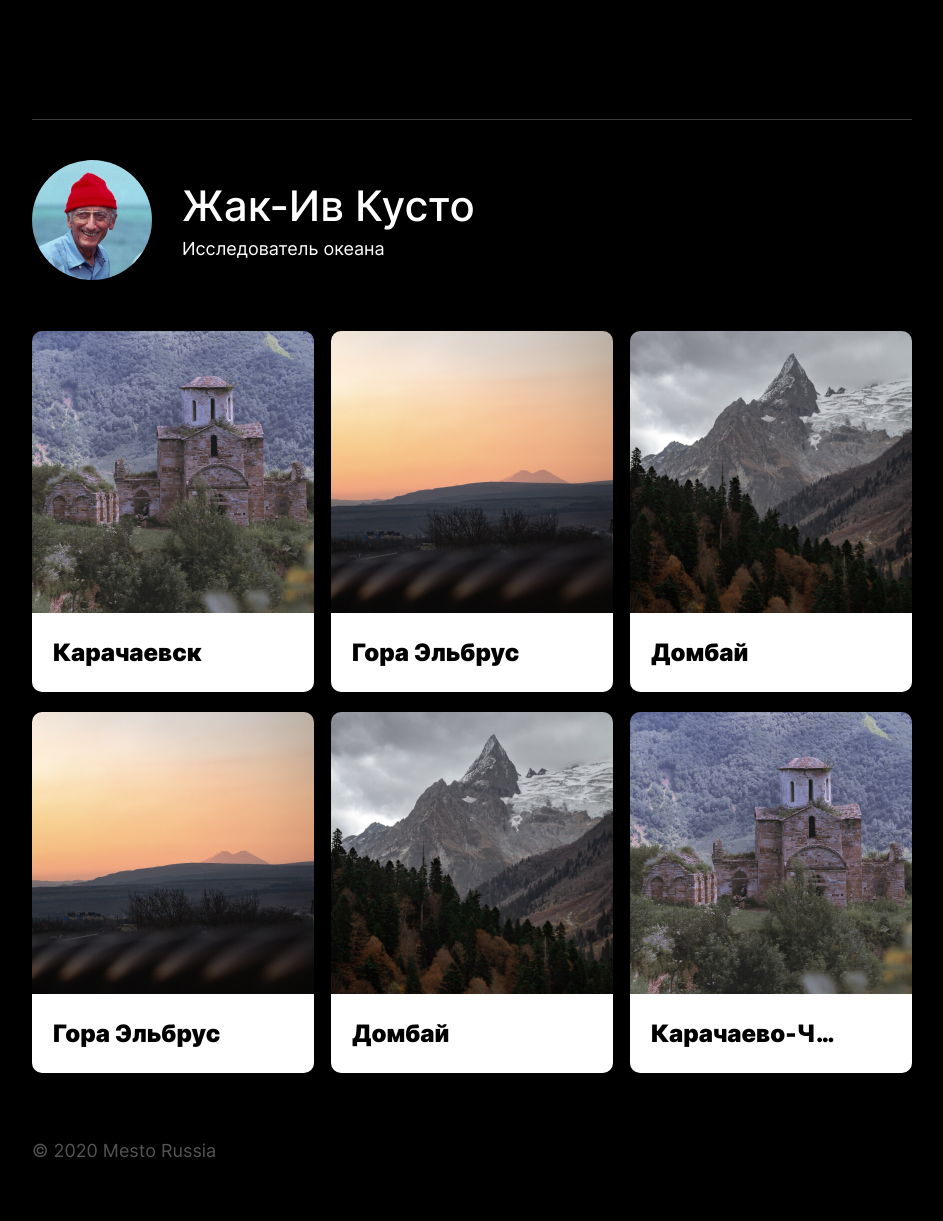
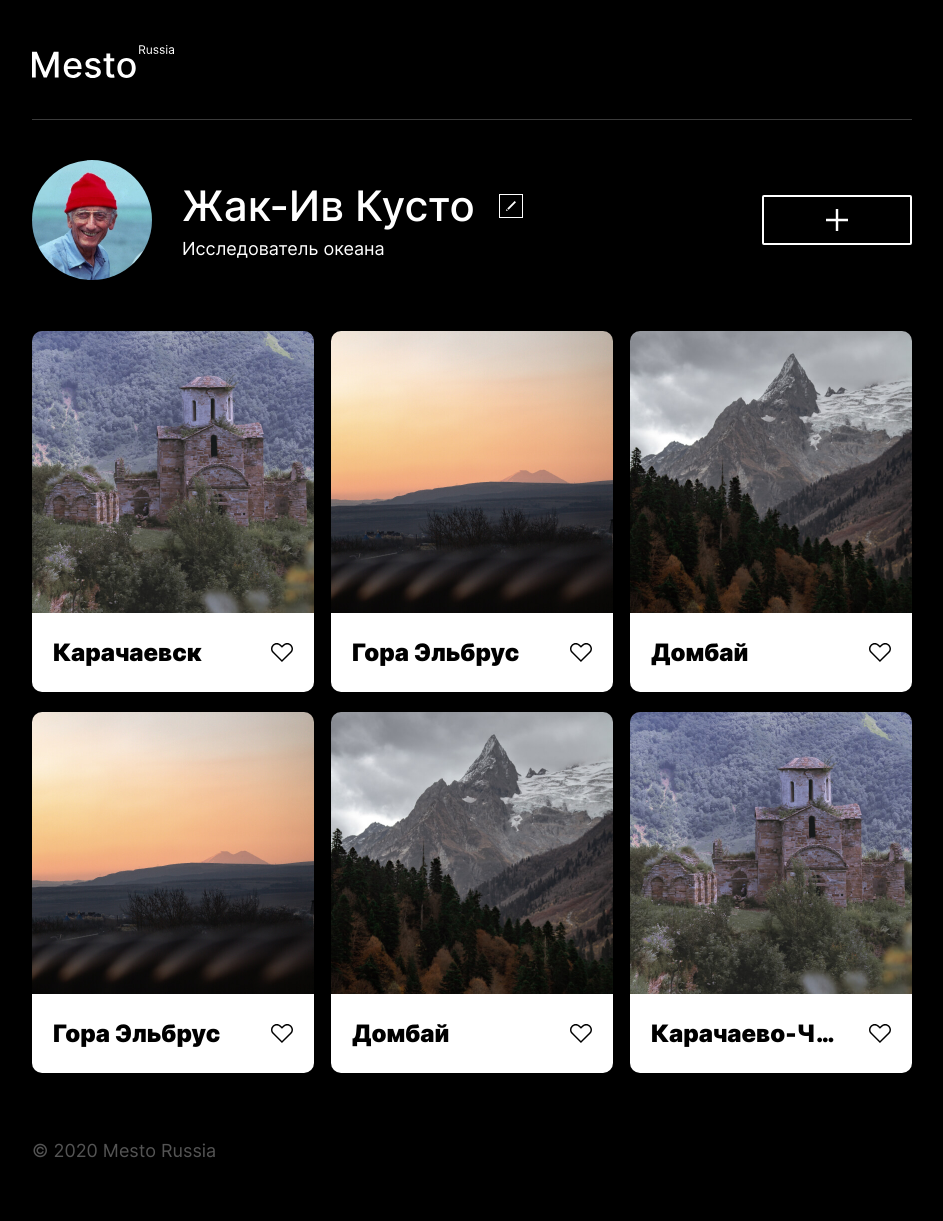
Before and after one commit to khitryy54/mesto-project-bootcamp, a plain HTML site: page index.html in a window 1280 px wide. Shown: the whole page, without its empty margins (168-1111 px from the left). Drawn offline with Linux system fonts and the light colour scheme.

Commit message:
Первый коммит

```diff
--- a/blocks/element/__heart/_active/element__heart_active.css
+++ b/blocks/element/__heart/_active/element__heart_active.css
@@ -1,3 +1,3 @@
 .element__heart_active {
-  background-image: url(../images/heart-active.svg);
+  background-image: url(../../../../images/heart-active.svg);
 }
--- a/blocks/element/__heart/element__heart.css
+++ b/blocks/element/__heart/element__heart.css
@@ -2,7 +2,7 @@
   width: 22px;
   height: 19px;
   border: none;
-  background-image: url(../images/heart.svg);
+  background-image: url(../../../images/heart.svg);
   background-color: #FFF;
   background-size: cover;
   padding: 0;
@@ -12,5 +12,5 @@
 }
 
 .element__heart:hover {
-  background-image: url(../images/heart-hover.svg);
+  background-image: url(../../../images/heart-hover.svg);
 }
--- a/blocks/header/__logo/header__logo.css
+++ b/blocks/header/__logo/header__logo.css
@@ -1,7 +1,7 @@
 .header__logo {
   width: 142px;
   height: 33px;
-  background-image: url(../images/logo.svg);
+  background-image: url(../../../images/logo.svg);
   background-repeat: no-repeat;
   background-size: cover;
 }
--- a/blocks/profile/__add-button/profile__add-button.css
+++ b/blocks/profile/__add-button/profile__add-button.css
@@ -1,7 +1,7 @@
 .profile__add-button {
   width: 150px;
   height: 50px;
-  background-image: url(../images/add-button.svg);
+  background-image: url(../../../images/add-button.svg);
   background-size: cover;
   background-color: #000;
   border: none;
@@ -15,6 +15,6 @@
 @media screen and (max-width: 620px) {
   .profile__add-button {
     width: 282px;
-    background-image: url(../images/add-button-mobile.svg);
+    background-image: url(../../../images/add-button-mobile.svg);
   }
 }
--- a/blocks/profile/__edit-button/profile__edit-button.css
+++ b/blocks/profile/__edit-button/profile__edit-button.css
@@ -1,7 +1,7 @@
 .profile__edit-button {
   width: 24px;
   height: 24px;
-  background-image: url(../images/edit-button.svg);
+  background-image: url(../../../images/edit-button.svg);
   background-color: #000;
   border: none;
   align-self: center;
--- a/index.html
+++ b/index.html
@@ -54,7 +54,7 @@
           <img class="element__image" src="./images/dombay.jpg" alt="Домбай">
           <figcaption class="element__caption">
             <h2 class="element__title">Домбай</h2>
-            <button class="element__heart element__heart_active"></button>
+            <button class="element__heart"></button>
           </figcaption>
         </figure>
         <figure class="element">
```
